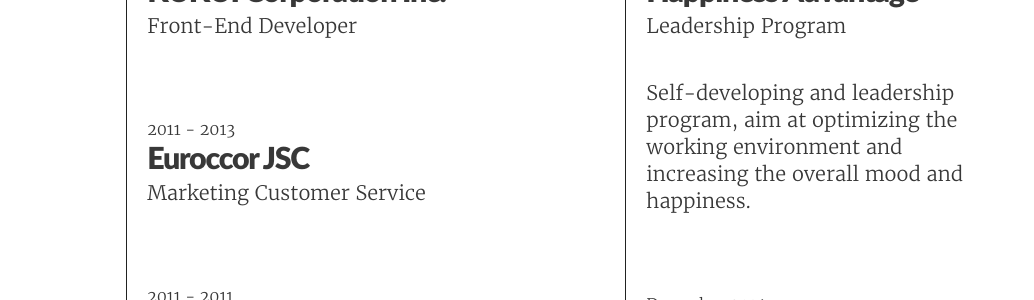
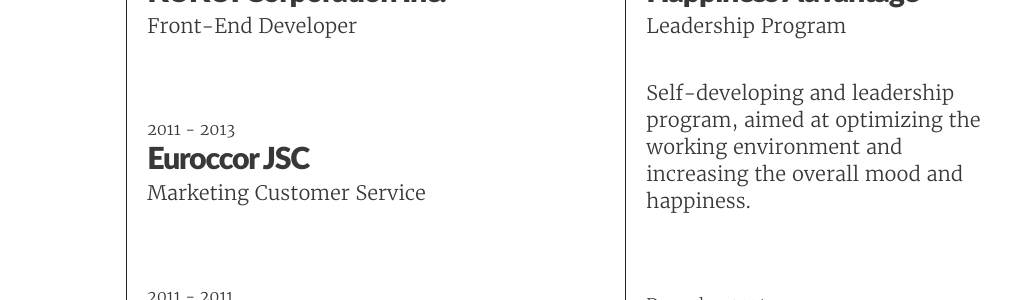
Before and after one commit to KleoPetroff/kleopetroff.github.io, a Jekyll site: the page built from about.html, in a window 1280 px wide and 900 px high, scrolled down 2053 px. Shown: the part 180-480 px from the top of the window, without its empty margins (117-1151 px from the left). Built offline with Jekyll 4.4.1, drawn with Linux system fonts in a browser that asks for light colours; some of the changed text lies outside the part shown.

Commit message:
fix grammatical typos

```diff
--- a/about.html
+++ b/about.html
@@ -116,7 +116,7 @@
                 <p class="sixth--year">March 2015</p>
                 <h4 class="sixth--name">Happiness Advantage</h4>
                 <p class="sixth--info">Leadership Program</p>
-                <p class="sixth--description">Self-developing and leadership program, aim at optimizing the working environment and increasing the overall mood and happiness.</p>
+                <p class="sixth--description">Self-developing and leadership program, aimed at optimizing the working environment and increasing the overall mood and happiness.</p>
             </div>
             <div class="sixth-award">
                 <p class="sixth--year">December 2014</p>
```
Also changed, not shown: other parts of about.html (+1 -1 lines).
